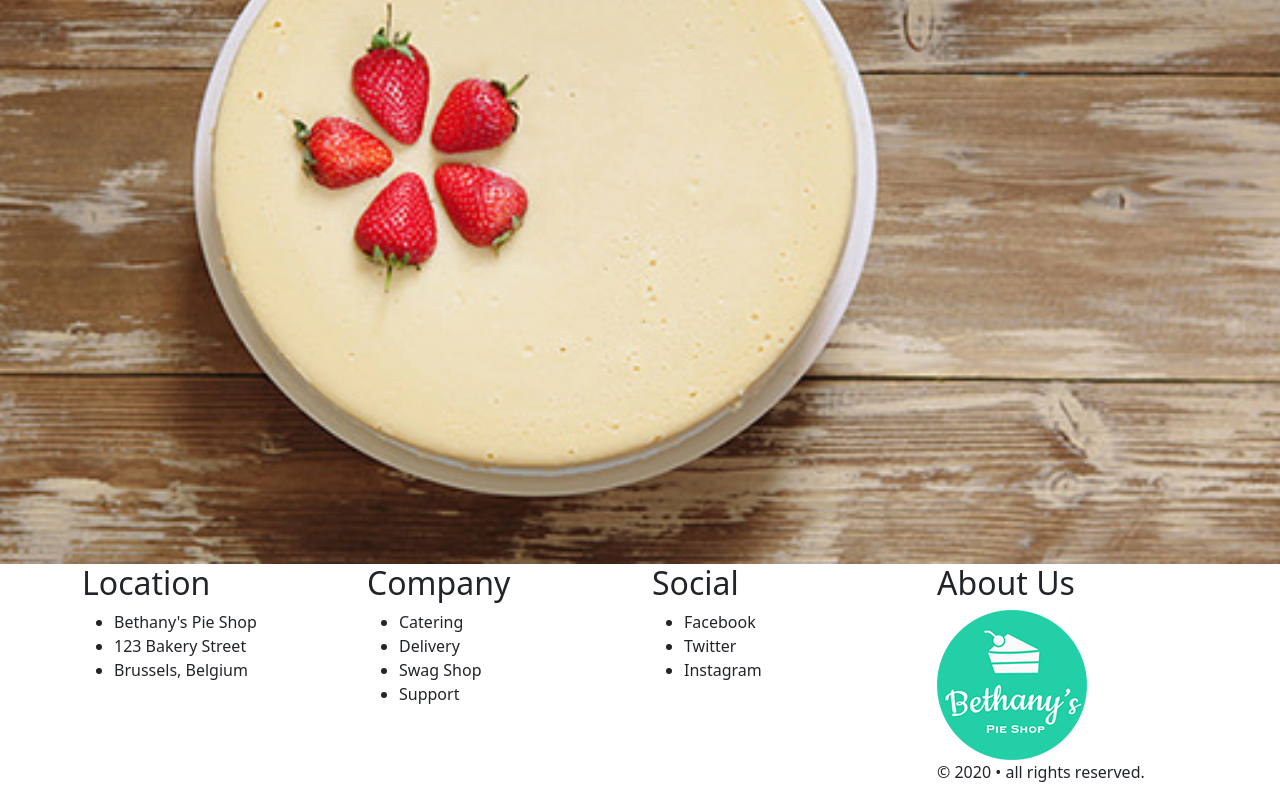
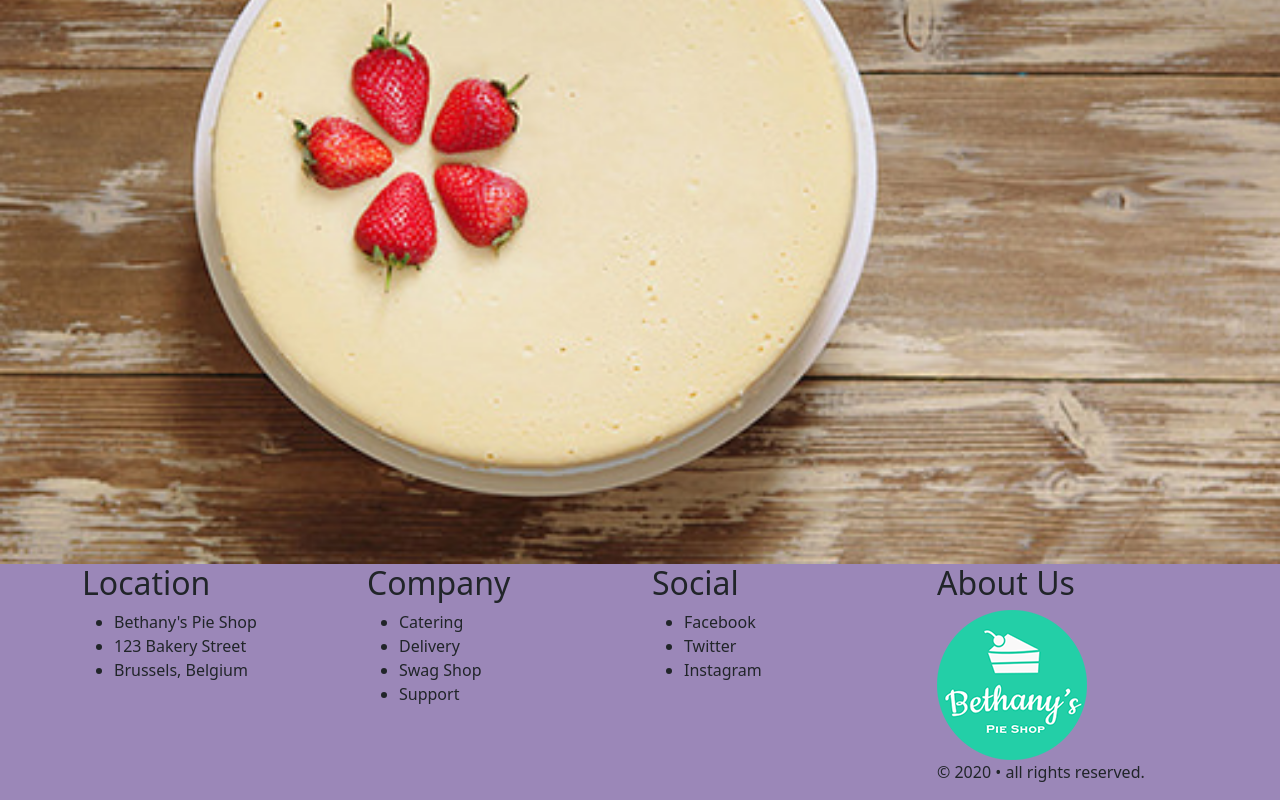
Before and after one commit to PJMantoss/bethanys_pie_shop_bootstrap, a plain HTML site: page index.html in a window 1280 px wide. Shown: the part 1644-2444 px from the top of the page. Drawn offline with nearby package versions, Linux system fonts and the light colour scheme.

Commit message:
update mystyles.css

```diff
--- a/css/mystyles.css
+++ b/css/mystyles.css
@@ -21,3 +21,7 @@ header img {
     padding-right: 10px;
 
 }
+
+footer {
+    background-color: #9b87b8;
+}
```
